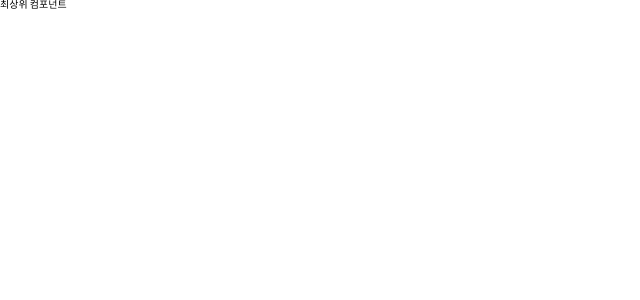
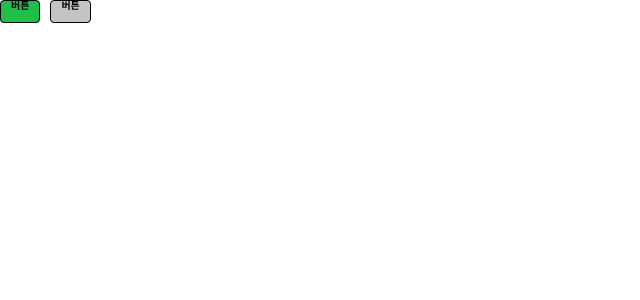
Before and after one commit to EllaSEON/OpenMarket, a React (Create React App) app: page / in a window 1280 px wide. Shown: the top 300 px of the page, without its empty margins (0-640 px from the left). Built offline with nearby package versions, Linux system fonts and the light colour scheme.

Commit message:
<feat> : 버튼 공통 컴포넌트 뼈대 완성

```diff
--- a/src/App.tsx
+++ b/src/App.tsx
@@ -1,10 +1,16 @@
 import { GlobalStyle } from "./styles/GlobalStyled";
+import { ThemeProvider } from "styled-components";
+import { theme } from "./styles/theme";
+import Button from "./components/Button/Button";
 
 function App() {
   return (
     <>
-      <GlobalStyle />
-      <div>최상위 컴포넌트</div>
+      <ThemeProvider theme={theme}>
+        <GlobalStyle />
+        <Button color="green">버튼</Button>
+        <Button color="lightGray">버튼</Button>
+      </ThemeProvider>
     </>
   );
 }
--- /dev/null
+++ b/src/components/Button/Button.tsx
@@ -0,0 +1,16 @@
+import StyledButton from "./style";
+
+interface ButtonTypes {
+  children: string | JSX.Element;
+  color: string;
+}
+
+function Button({ children, color, ...rest }: ButtonTypes) {
+  return (
+    <StyledButton color={color} {...rest}>
+      {children}
+    </StyledButton>
+  );
+}
+
+export default Button;
--- /dev/null
+++ b/src/components/Button/style.ts
@@ -0,0 +1,46 @@
+import styled, { css } from "styled-components";
+
+interface ButtonProps {
+  [key: string]: string | JSX.Element;
+}
+const StyledButton = styled.button<ButtonProps>`
+  /* 공통 스타일 */
+  display: inline-flex;
+  outline: none;
+  border: 1px solid black;
+  border-radius: 4px;
+  color: black;
+  font-weight: bold;
+  cursor: pointer;
+  padding-left: 1rem;
+  padding-right: 1rem;
+
+  /* 크기 */
+  height: 2.25rem;
+  font-size: 1rem;
+
+  /* 색상 */
+  ${(props) => {
+    const selected =
+      typeof props.color !== "undefined"
+        ? props.theme.colors[props.color]
+        : props.theme.colors["green"];
+
+    return css`
+      background: ${selected};
+      &:hover {
+        background: red;
+      }
+      &:active {
+        background: yellow;
+      }
+    `;
+  }}
+
+  /* 기타 */
+  & + & {
+    margin-left: 1rem;
+  }
+`;
+
+export default StyledButton;
--- a/src/styles/GlobalStyled.tsx
+++ b/src/styles/GlobalStyled.tsx
@@ -3,12 +3,6 @@ import reset from "styled-reset";
 
 export const GlobalStyle = createGlobalStyle`
 ${reset}
-    :root {
-    --main-color:#21BF48;
-    --main-disabled-color:#C4C4C4;
-    --main-text-color:#ffffff;
-    --sub-text-color:#767676;
-  }
   html {
     font-size: 10px;
   }
--- /dev/null
+++ b/src/styles/theme.ts
@@ -0,0 +1,13 @@
+import { DefaultTheme } from "styled-components";
+
+const colors: { [key: string]: string } = {
+  green: "#21BF48",
+  lightGray: "#C4C4C4",
+  darkGray: "#767676",
+};
+
+export type ColorsTypes = typeof colors;
+
+export const theme: DefaultTheme = {
+  colors,
+};
```
Also changed, not shown: src/styles/styled.d.ts (added, +9 -0 lines).
